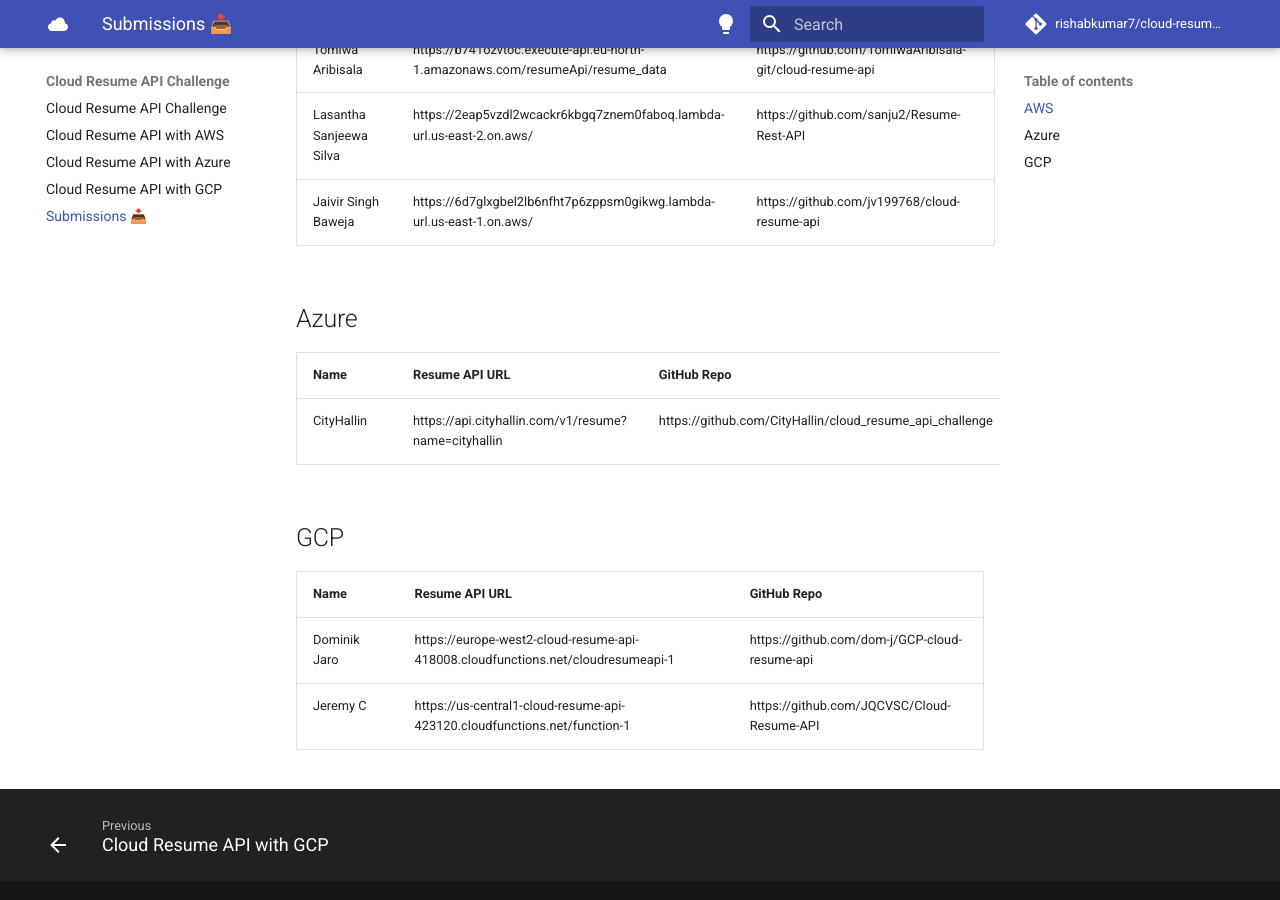
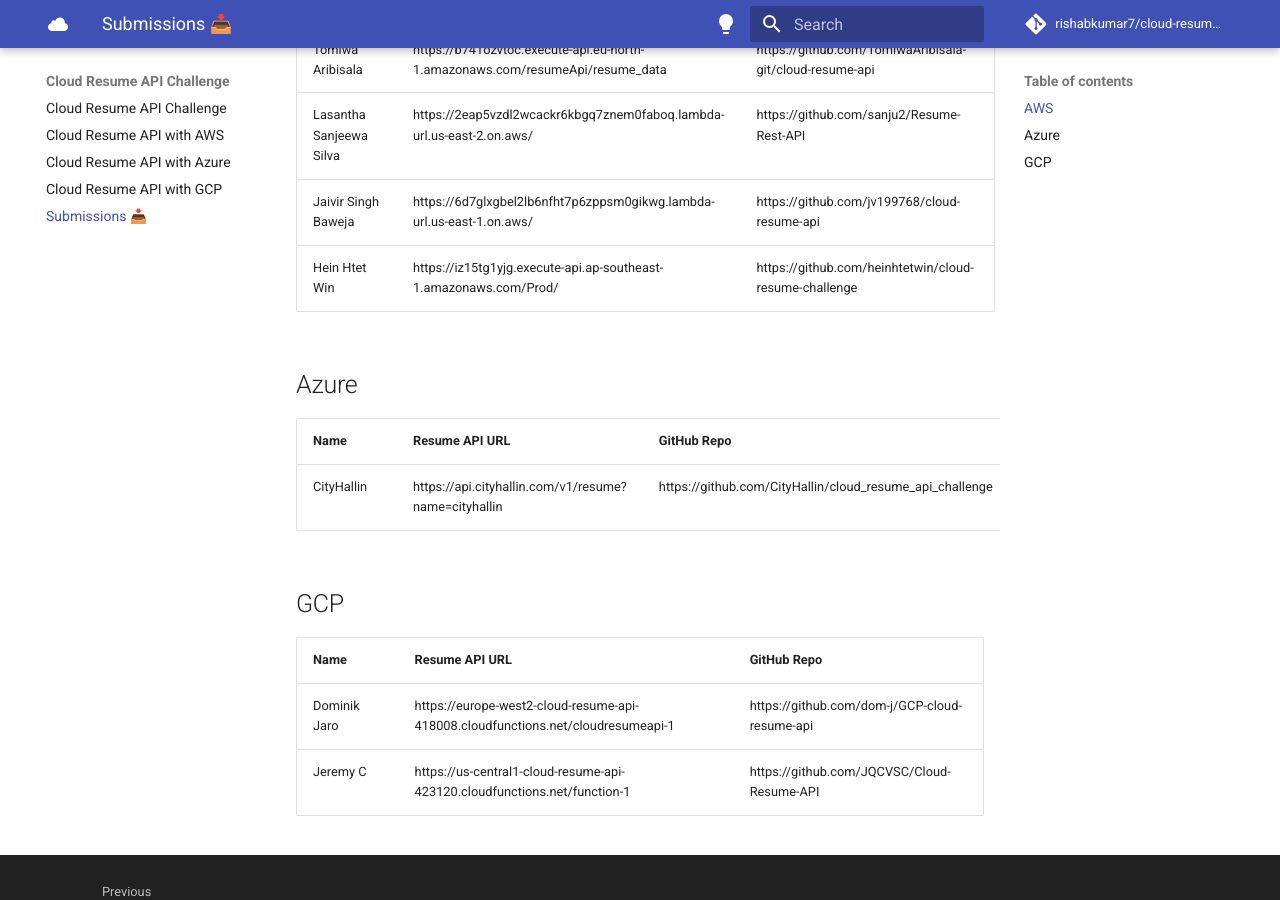
Before and after one commit to rishabkumar7/cloud-resume-api, an MkDocs documentation site: the page built from docs/submissions.md, in a window 1280 px wide and 900 px high, scrolled down 447 px. Built offline with MkDocs 1.6.1 and Material for MkDocs 9.7.7, drawn with Linux system fonts in a browser that asks for light colours; comment, search, counter and statistics services are not loaded.

Commit message:
ADDED Hein Htet Win submissions

```diff
--- a/docs/submissions.md
+++ b/docs/submissions.md
@@ -11,6 +11,7 @@
 | Tomiwa Aribisala   | https://b741ozvtoc.execute-api.eu-north-1.amazonaws.com/resumeApi/resume_data | https://github.com/TomiwaAribisala-git/cloud-resume-api |
 | Lasantha Sanjeewa Silva | https://2eap5vzdl2wcackr6kbgq7znem0faboq.lambda-url.us-east-2.on.aws/ | https://github.com/sanju2/Resume-Rest-API
 | Jaivir Singh Baweja | https://6d7glxgbel2lb6nfht7p6zppsm0gikwg.lambda-url.us-east-1.on.aws/ | https://github.com/jv199768/cloud-resume-api
+| Hein Htet Win | https://iz15tg1yjg.execute-api.ap-southeast-1.amazonaws.com/Prod/ | https://github.com/heinhtetwin/cloud-resume-challenge
 
 ## Azure
 
```
